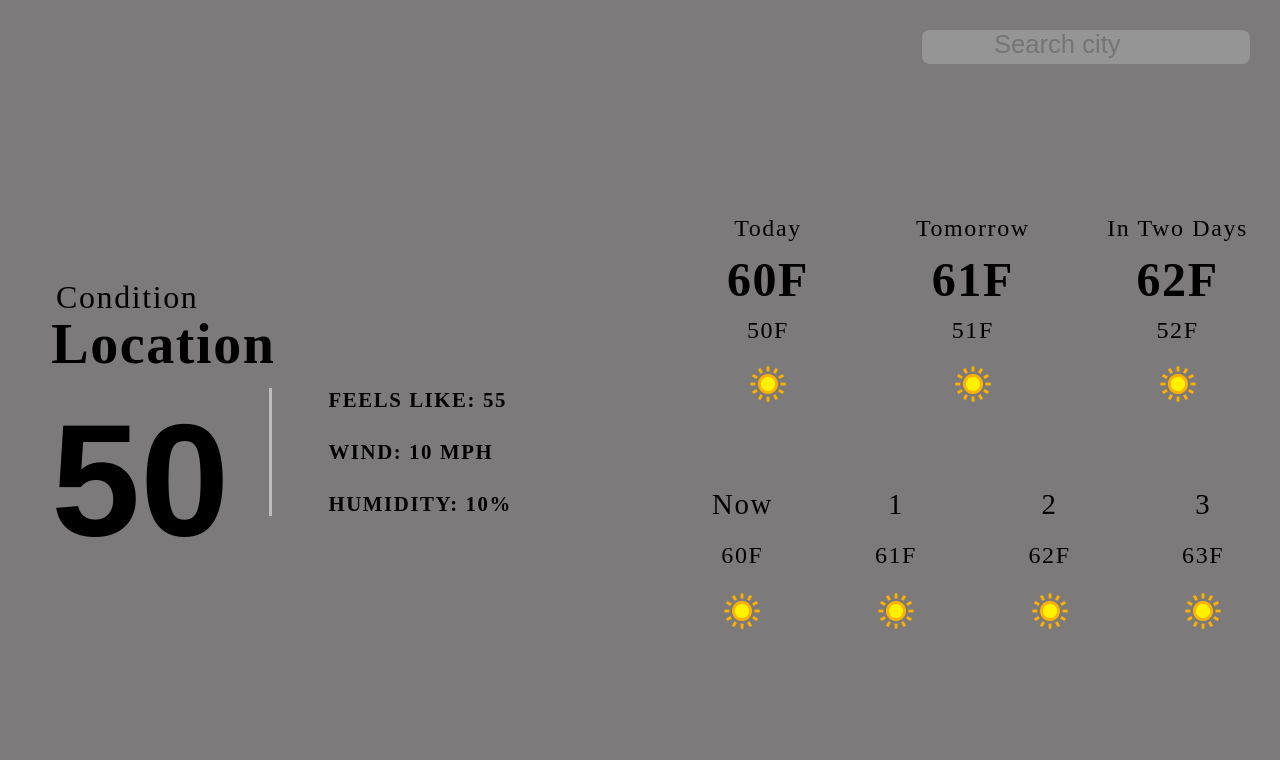
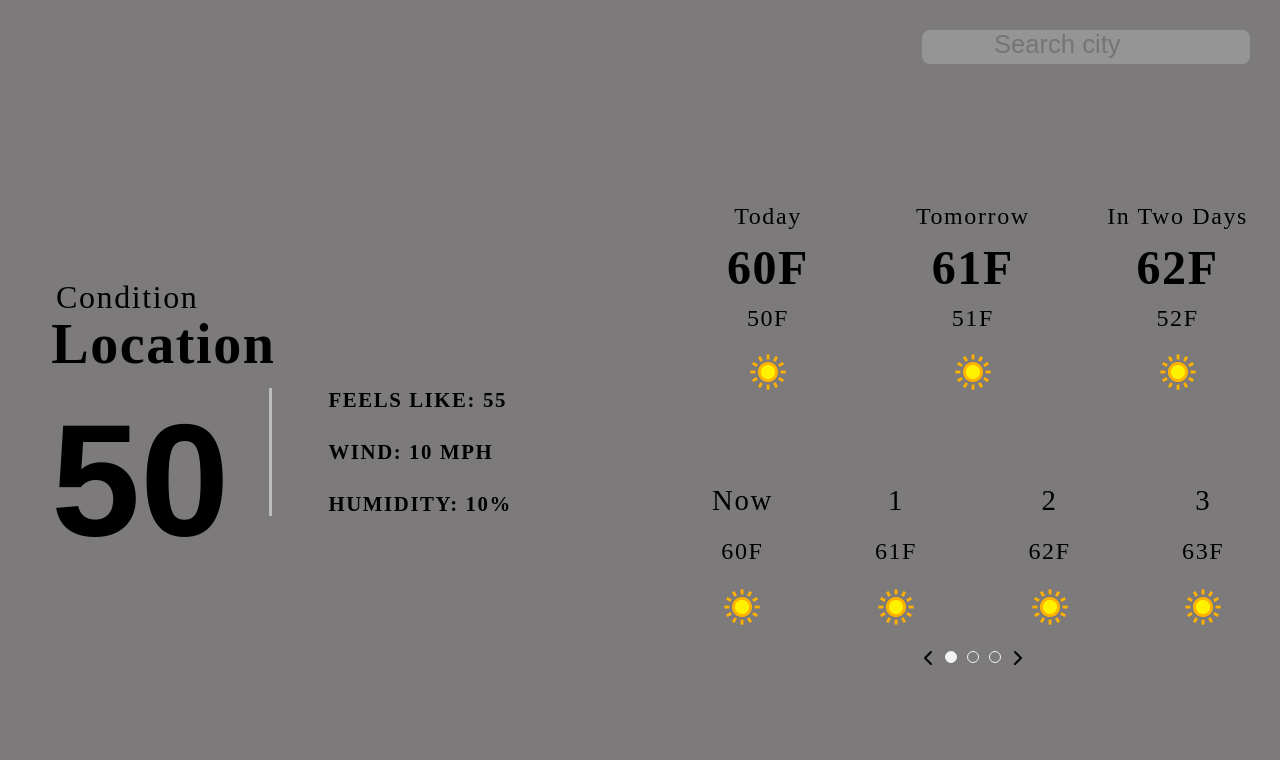
Before and after one commit to ColeBurch/odin-weather, a website built with webpack: page dist/index.html in a window 1280 px wide. Shown: the top 760 px of the page. Built offline with nearby package versions, Linux system fonts and the light colour scheme; no server answers.

Commit message:
Create scrollbar

```diff
--- a/src/index.js
+++ b/src/index.js
@@ -96,6 +96,8 @@ import N386 from "./images/weather/64x64/night/386.png";
 import N389 from "./images/weather/64x64/night/389.png";
 import N392 from "./images/weather/64x64/night/392.png";
 import N395 from "./images/weather/64x64/night/395.png";
+import scrollLeft from "./images/chevron-left.svg";
+import scrollRight from "./images/chevron-right.svg";
 
 function createLayout() {
   const wrapper = document.createElement("div");
@@ -558,9 +560,34 @@ function createHourlyForecastWidget() {
   imagePointer = getImagePointer("356");
   elevenHourWeatherIcon.src = imagePointer;
 
+  const scrollbar = document.createElement("div");
+  scrollbar.classList.add("scrollbar");
+
+  const scrollbarLeft = document.createElement("img");
+  scrollbarLeft.classList.add("scrollbarLeft");
+  scrollbarLeft.src = scrollLeft;
+
+  const navDot1 = document.createElement("div");
+  navDot1.classList.add("navDot");
+  navDot1.setAttribute("id", "navDot1");
+  navDot1.classList.add("navActive");
+
+  const navDot2 = document.createElement("div");
+  navDot2.classList.add("navDot");
+  navDot2.setAttribute("id", "navDot2");
+
+  const navDot3 = document.createElement("div");
+  navDot3.classList.add("navDot");
+  navDot3.setAttribute("id", "navDot3");
+
+  const scrollbarRight = document.createElement("img");
+  scrollbarRight.classList.add("scrollbarRight");
+  scrollbarRight.src = scrollRight;
+
   hourlyForecastWidget.appendChild(hourlyForecastIndexZero);
   hourlyForecastWidget.appendChild(hourlyForecastIndexOne);
   hourlyForecastWidget.appendChild(hourlyForecastIndexTwo);
+  hourlyForecastWidget.appendChild(scrollbar);
   hourlyForecastIndexZero.appendChild(zeroHourForecast);
   hourlyForecastIndexZero.appendChild(oneHourForecast);
   hourlyForecastIndexZero.appendChild(twoHourForecast);
@@ -609,6 +636,11 @@ function createHourlyForecastWidget() {
   elevenHourForecast.appendChild(elevenHour);
   elevenHourForecast.appendChild(elevenHourTempF);
   elevenHourForecast.appendChild(elevenHourWeatherIcon);
+  scrollbar.appendChild(scrollbarLeft);
+  scrollbar.appendChild(navDot1);
+  scrollbar.appendChild(navDot2);
+  scrollbar.appendChild(navDot3);
+  scrollbar.appendChild(scrollbarRight);
 
   return hourlyForecastWidget;
 }
--- a/src/style.css
+++ b/src/style.css
@@ -185,6 +185,26 @@ body {
   white-space: nowrap;
 }
 
+.scrollbar {
+  display: flex;
+  justify-content: center;
+}
+
+.navDot {
+  width: 10px;
+  height: 10px;
+  border-radius: 50%;
+  background-color: rgba(0, 0, 0, 0);
+  border: 1px solid #f3f3f3;
+  margin: 0 5px;
+  cursor: pointer;
+  margin-top: 5px;
+}
+
+.navDot.navActive {
+  background-color: #f3f3f3;
+}
+
 footer .wrapper:after {
   height: 40px;
 }
```
Also changed, not shown: dist/982a40d4f9e3cf9fdaea.svg (added), dist/d45fd2f46e93f5c3aa0a.svg (added), dist/index.bundle.js, src/images/chevron-left.svg (added), src/images/chevron-right.svg (added).
